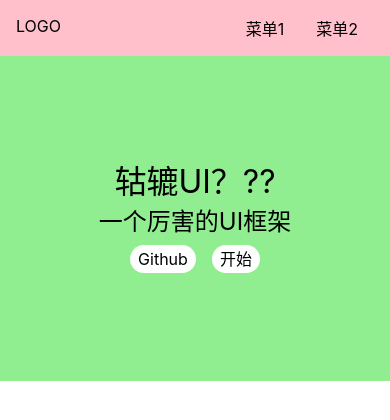
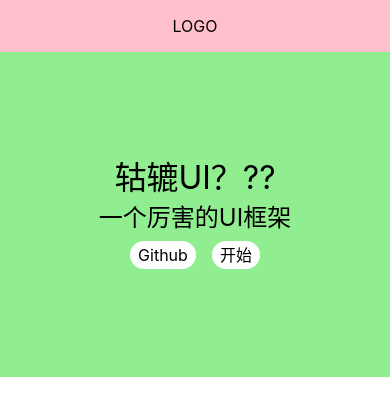
Before and after one commit to Guang-Yu6/UI-001-demo, a Vue app: page /#/ in a window 390 px wide. Shown: the top 420 px of the page. Built offline with nearby package versions, Linux system fonts and the light colour scheme.

Commit message:
让 topnav 是响应式的

```diff
--- a/src/App.vue
+++ b/src/App.vue
@@ -8,7 +8,7 @@
   name: 'App',
   setup(){
     const asideVisible = ref(1 > 0) // 1大于0 是true
-    provide('xxx',asideVisible)
+    provide('xxx',asideVisible) // xxx是暗号，子组件要说出暗号才可以接收它的值
   }
 }
 </script>
--- a/src/components/Topnav.vue
+++ b/src/components/Topnav.vue
@@ -5,6 +5,7 @@
         <li>菜单1</li>
         <li>菜单2</li>
       </ul>
+      <span class="toggleAside"></span>
     </div>
 </template>
 
@@ -32,6 +33,8 @@
   padding: 16px;
   position: relative;
   z-index: 10;
+  justify-content: center;
+  align-items: center;
   > .logo {
     max-width: 6em;
     margin-right: auto;
@@ -44,5 +47,10 @@
       margin: 0 1em;
     }
   }
+  // 响应式的
+  @media (max-width: 600px) {
+    > .menu{display: none;}
+    > .logo{margin: 0 auto;}
+  }
 }
 </style>
```
